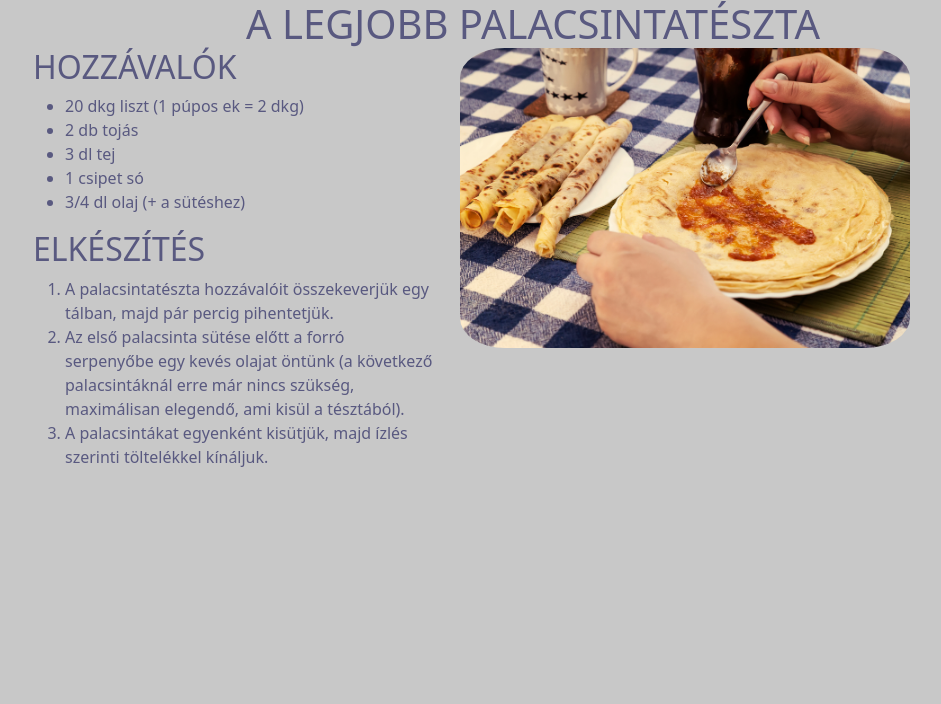
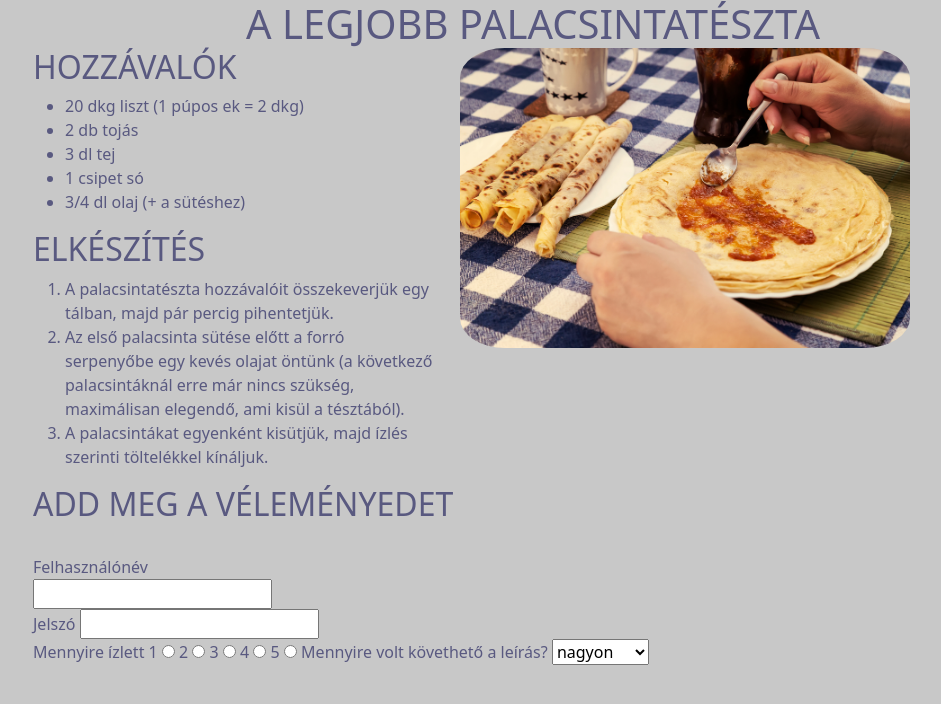
Before and after one commit to Kornel191/Palacsinta_kornel_levente, a plain HTML site: page index.html in a window 1280 px wide. Shown: the whole page, without its empty margins (107-1048 px from the left). Drawn offline with nearby package versions, Linux system fonts and the light colour scheme.

Commit message:
kesz az urlap

```diff
--- a/index.html
+++ b/index.html
@@ -39,6 +39,37 @@
                 <img src="img/palacsinta_teszta.jpg" alt="palacsinta">
             </div>
         </div>
+        <form>
+            <h2>Add meg a véleményedet</h2>
+            <br>
+
+            <label for="">Felhasználónév</label><br>
+            <input type="text"><br>
+            <label for="">Jelszó</label>
+            <input type="text"><br>
+
+            <label for="">Mennyire ízlett</label>
+            <label for="">1</label>
+            <input type="radio">
+            <label for="">2</label>
+            <input type="radio">
+            <label for="">3</label>
+            <input type="radio">
+            <label for="">4</label>
+            <input type="radio">
+            <label for="">5</label>
+            <input type="radio">
+
+            <label for="">Mennyire volt követhető a leírás?</label>
+            <select name="" id="">
+                <option value="" disabled >--Válassz--</option>
+                <option value="">nagyon</option>
+                <option value="">kevesbe</option>
+
+            </select>
+
+
+        </form>
 
 
 
@@ -46,5 +77,6 @@
 
     </div>
     <script src="https://cdn.jsdelivr.net/npm/bootstrap@5.3.3/dist/js/bootstrap.bundle.min.js"></script>
+
 </body>
 </html>
```
